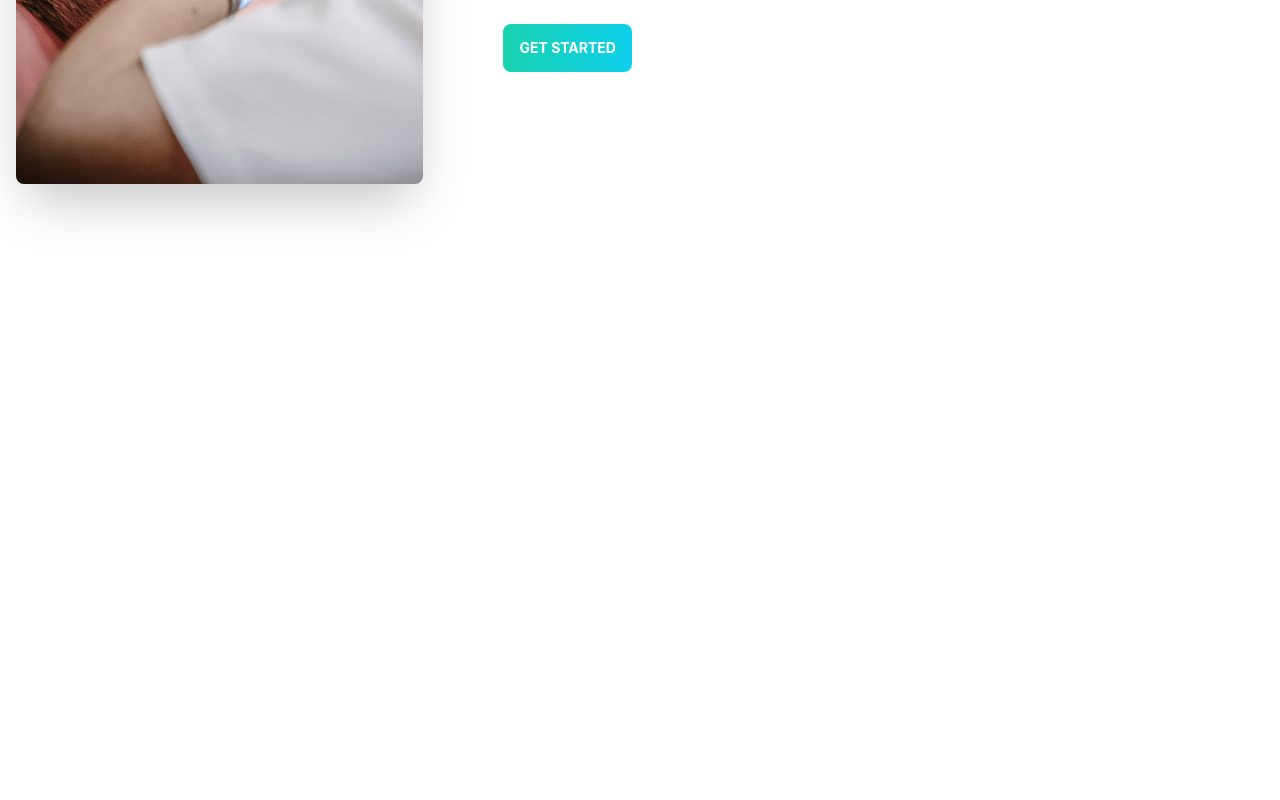
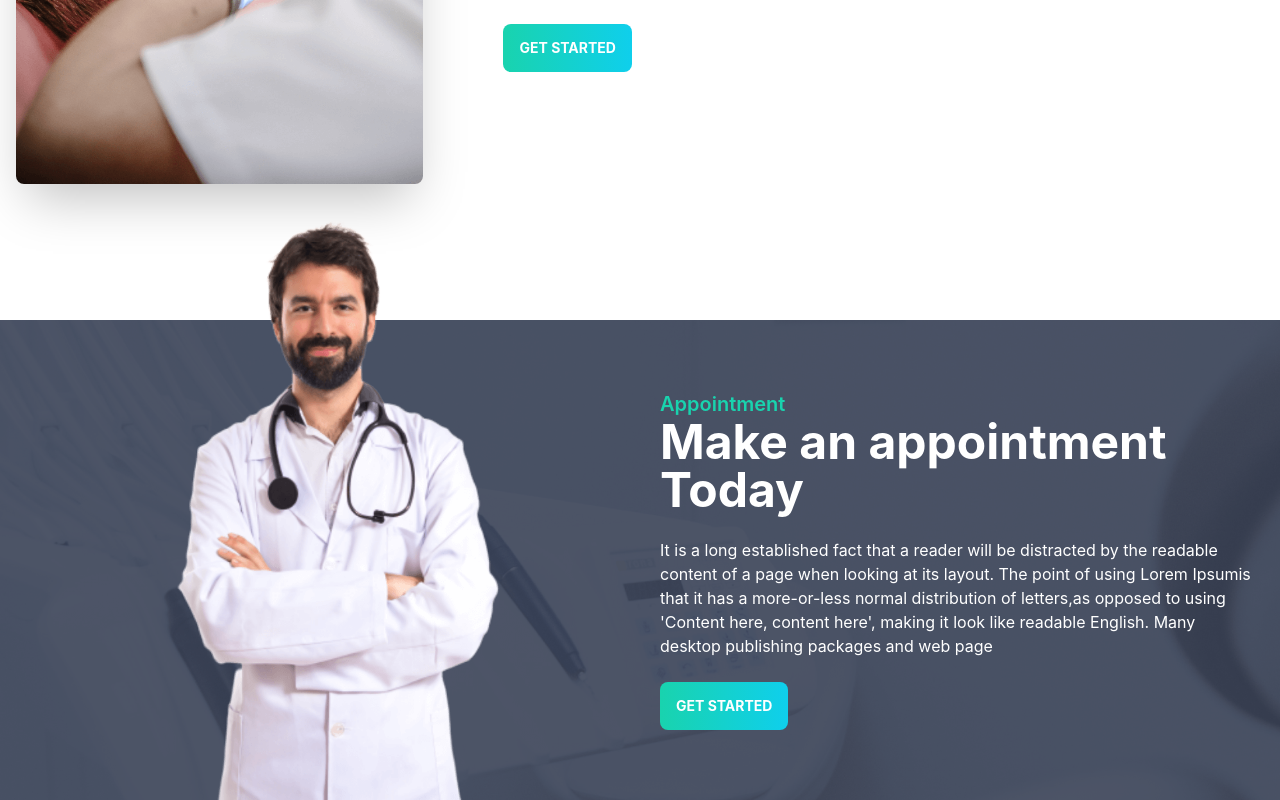
Before and after one commit to abdulalimemon/doctors-portal, a React (Create React App) app: page / in a window 1280 px wide. Shown: the part 1875-2675 px from the top of the page. Before the commit the page ends 2195 px from the top, so only its background shows below. Built offline with nearby package versions, Linux system fonts and the light colour scheme.

Commit message:
Appointment

```diff
--- a/src/App.css
+++ b/src/App.css
@@ -3,3 +3,9 @@
     background-repeat: no-repeat;
     background-position: cover;
 }
+
+.appointmentBg{
+    background-image: url(./assets/images/appointment.png);
+    background-repeat: no-repeat;
+    background-position: cover;
+}
--- /dev/null
+++ b/src/pages/Home/Appointment.js
@@ -0,0 +1,26 @@
+import React from 'react';
+import img from '../../assets/images/doctor.png';
+
+
+
+const Appointment = () => {
+    return (
+        <div className='appointmentBg'>
+            <div className='container mx-auto'>
+                <div>
+                    <div className='flex items-center justify-center'>
+                        <img src={img} className='lg:-mt-40 lg:w-8/12 xl:w-1/2 hidden lg:flex' alt='Doctor' />
+                        <div className='py-14 px-5' >
+                            <h4 className='text-secondary text-lg md:text-xl font-semibold'>Appointment</h4>
+                            <h2 className="text-3xl mt-5 lg:mt-0 lg:text-5xl font-bold text-white">Make an appointment Today</h2>
+                            <p className="py-6 text-white">It is a long established fact that a reader will be distracted by the readable content of a page when looking at its layout. The point of using Lorem Ipsumis that it has a more-or-less normal distribution of letters,as opposed to using 'Content here, content here', making it look like readable English. Many desktop publishing packages and web page</p>
+                            <button className="btn bg-gradient-to-r from-secondary to-primary border-0 text-white font-bold">GET STARTED</button>
+                        </div>
+                    </div>
+                </div>
+            </div>
+        </div>
+    );
+};
+
+export default Appointment;
--- a/src/pages/Home/Home.js
+++ b/src/pages/Home/Home.js
@@ -3,6 +3,7 @@ import Banner from '../Shared/Banner';
 import Info from './Info';
 import Services from './Services';
 import bannerBg from '../../assets/images/chair.png';
+import Appointment from './Appointment';
 
 
 const Home = () => {
@@ -13,6 +14,7 @@ const Home = () => {
             </div>
             <Info></Info>
             <Services></Services>
+            <Appointment></Appointment>
         </div >
     );
 };
```
